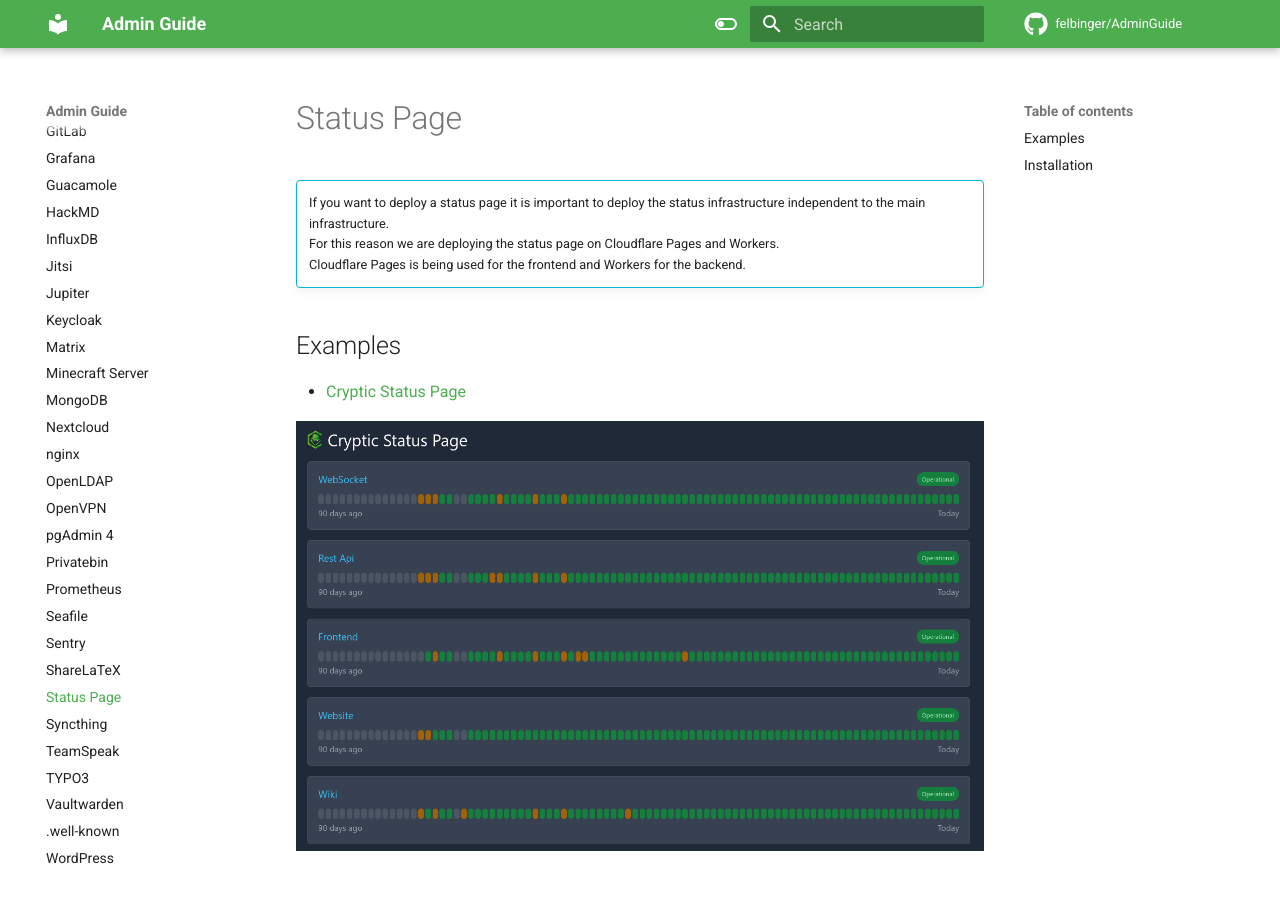
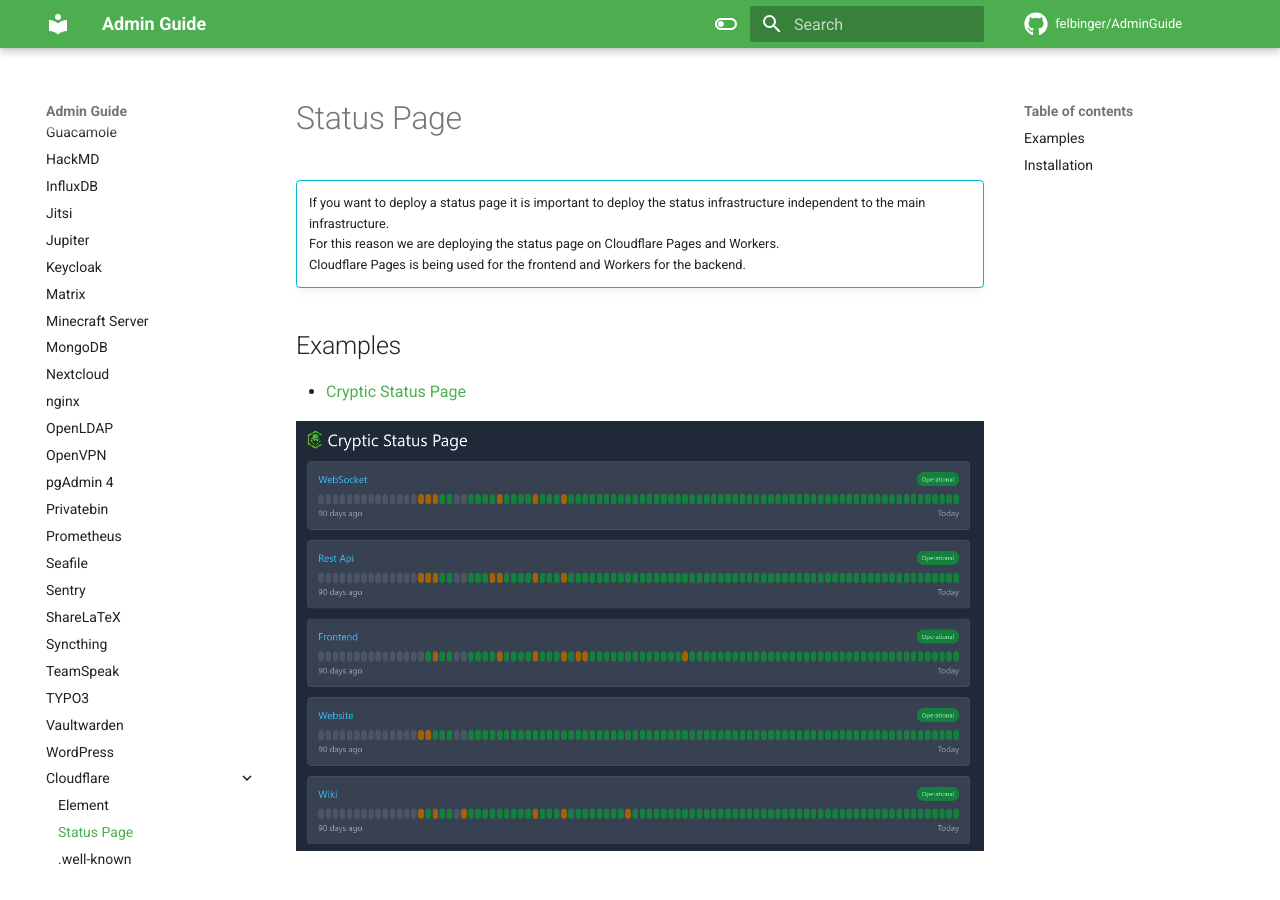
Before and after one commit to felbinger/AdminGuide, an MkDocs documentation site: the page built from docs/services/cloudflare/status.md, in a window 1280 px wide and 900 px high. Built offline with MkDocs 1.6.1 and Material for MkDocs 9.7.7, drawn with Linux system fonts in a browser that asks for light colours; nearby versions of some CDN libraries; comment, search, counter and statistics services are not loaded.

Commit message:
added directory for cloudflare services

```diff
--- a/docs/services/status.md
+++ b/docs/services/cloudflare/status.md
@@ -7,7 +7,7 @@
 
 * [Cryptic Status Page](https://status.cryptic-game.net)
 
-[![Status Page Example](../img/services/status_example_1.png){: loading=lazy }](https://status.cryptic-game.net)
+[![Status Page Example](../../img/services/status_example_1.png){: loading=lazy }](https://status.cryptic-game.net)
 
 ## Installation
 
@@ -38,4 +38,4 @@
 | Build Command | `npm run build:ci -- --output-path=./dist |
 | Build output directory | `dist|
 
-![CF Pages Build Properties](../img/services/status_cf_pages_1.png){: loading=lazy }
+![CF Pages Build Properties](../../img/services/status_cf_pages_1.png){: loading=lazy }
```
Also changed, not shown: docs/services/cloudflare/element.md (renamed from docs/services/element.md, +1 -1 lines), docs/services/matrix.md (+1 -1 lines), docs/services/cloudflare/well-known.md (renamed from docs/services/well-known.md).
